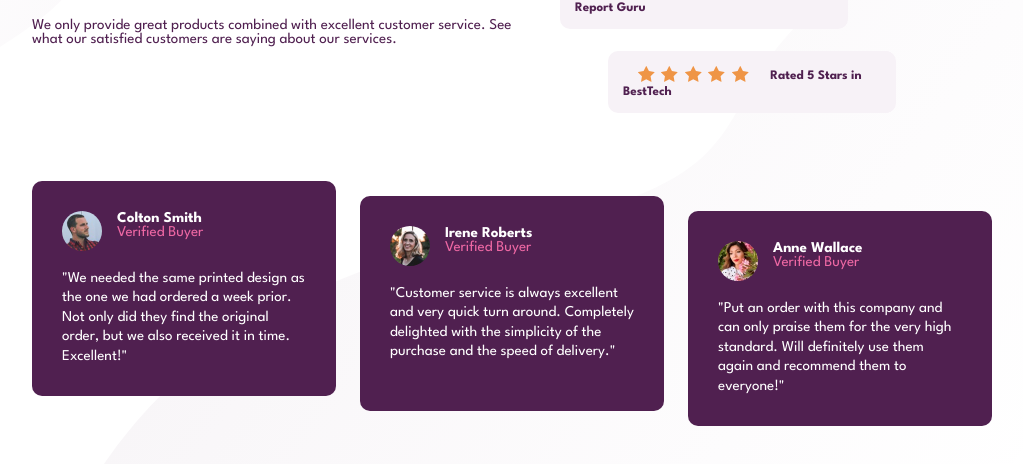
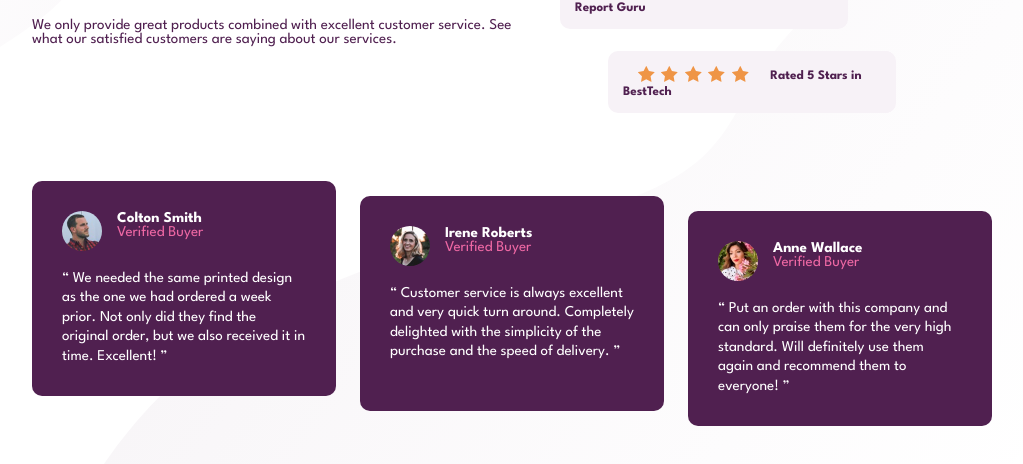
Before and after one commit to DavidPokrajac/socialProofSection, a plain HTML site: page index.html in a window 1280 px wide. Shown: the part 272-736 px from the top of the page, without its empty margins (128-1151 px from the left). Drawn offline with Linux system fonts and the light colour scheme.

Commit message:
Added quotations mark to blockquote element

```diff
--- a/index.html
+++ b/index.html
@@ -3,7 +3,6 @@
   <head>
     <meta charset="UTF-8" />
     <meta name="viewport" content="width=device-width, initial-scale=1.0" />
-    <!-- displays site properly based on user's device -->
 
     <link
       rel="icon"
@@ -64,9 +63,11 @@
             <h2>Colton Smith</h2>
             <span>Verified Buyer</span>
           </div>
-          <blockquote>"We needed the same printed design as the one we had ordered a week prior.
+          <blockquote>
+            We needed the same printed design as the one we had ordered a week prior.
             Not only did they find the original order, but we also received it in time.
-            Excellent!"</blockquote>
+            Excellent!
+          </blockquote>
         </div>
         <div class="card">
           <div class="head">
@@ -74,8 +75,10 @@
             <h2>Irene Roberts</h2>
             <span>Verified Buyer</span>
           </div>
-          <blockquote>"Customer service is always excellent and very quick turn around. Completely
-            delighted with the simplicity of the purchase and the speed of delivery."</blockquote>
+          <blockquote>
+            Customer service is always excellent and very quick turn around. Completely
+            delighted with the simplicity of the purchase and the speed of delivery.
+          </blockquote>
         </div>
         <div class="card">
           <div class="head">
@@ -83,8 +86,10 @@
             <h2>Anne Wallace</h2>
             <span>Verified Buyer</span>
           </div>
-          <blockquote>"Put an order with this company and can only praise them for the very high
-            standard. Will definitely use them again and recommend them to everyone!"</blockquote>
+          <blockquote>
+            Put an order with this company and can only praise them for the very high
+            standard. Will definitely use them again and recommend them to everyone!
+          </blockquote>
         </div>
       </section>
     </main>
--- a/styles.scss
+++ b/styles.scss
@@ -126,6 +126,15 @@ blockquote {
     margin: 0;
     clear: left;
     line-height: 1.3em;
+    quotes: '“' '”';
+}
+
+blockquote::before {
+    content: open-quote;
+}
+
+blockquote::after {
+    content: close-quote;
 }
 
 .card .head {
```
Also changed, not shown: styles.css.
